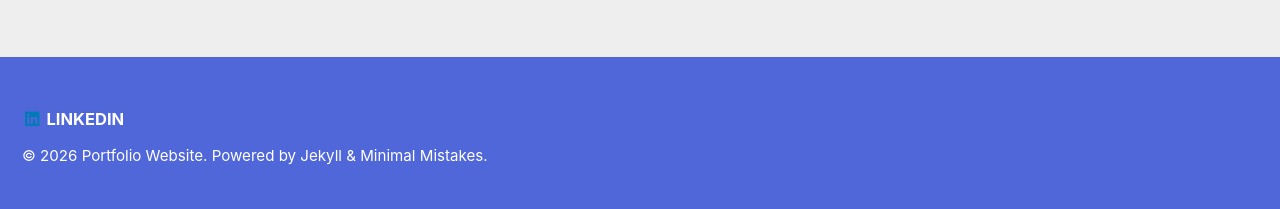
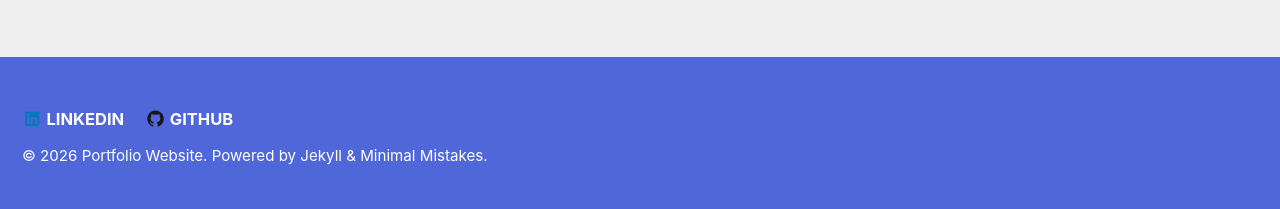
Before and after one commit to McDermott2527/McDermott2527.github.io, a Jekyll site: the page built from _pages/index.md, in a window 1280 px wide. Shown: the part 1289-1498 px from the top of the page. Built offline with Jekyll 4.4.1, drawn with Linux system fonts in a browser that asks for light colours.

Commit message:
Modify footer links in _config.yml
Updated footer links in the configuration file to include a GitHub link and corrected the LinkedIn label.

```diff
--- a/_config.yml
+++ b/_config.yml
@@ -50,12 +50,13 @@ author:
 # Site Footer
 footer: # Site footer
   links: # Footer links
-    - label: "LinkedIn" # Twitter link
+    - label: "LinkedIn" # LinkedIn link
       icon: "fa-brands fa-linkedin"
       url: "https://www.linkedin.com/in/sean-mcdermott-4ba8b43b0"
       target: "_blank"
-    - label: "LinkedIn" # Facebook link
-      icon: "fa-brands fa-linkedin"
+    - label: "Github" # Github link
+      icon: "fa-brands fa-github"
+      url: "https://github.com/McDermott2527/McDermott2527.github.io"
       # url:
       target: "_blank"
     - label: "GitHub" # GitHub link
```
